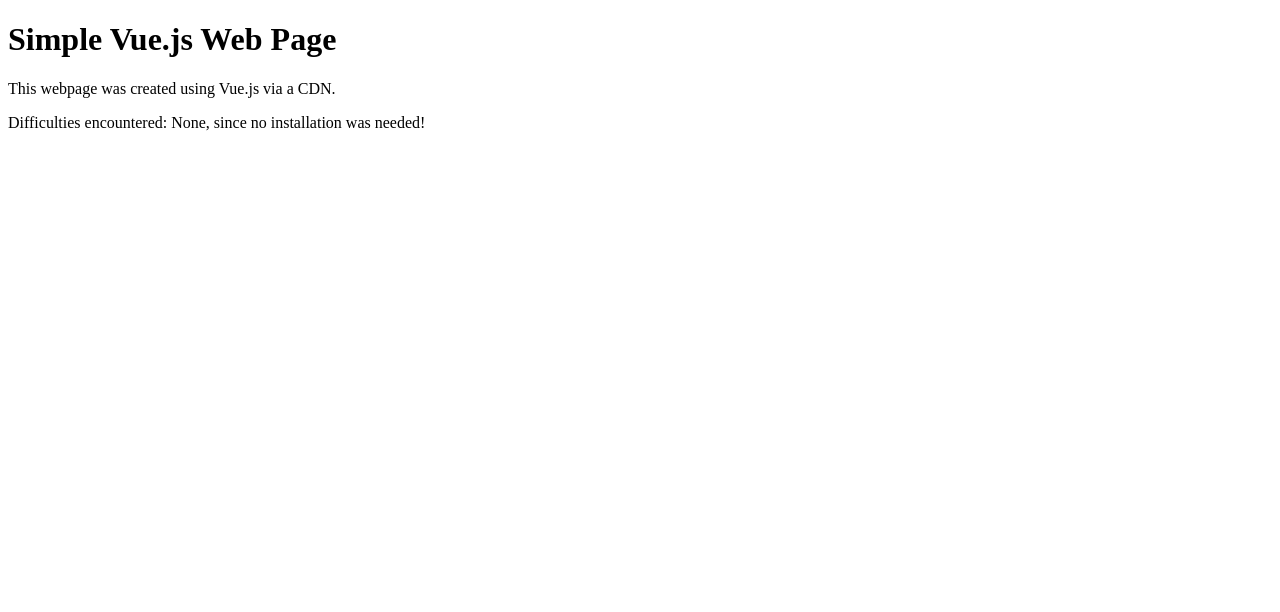
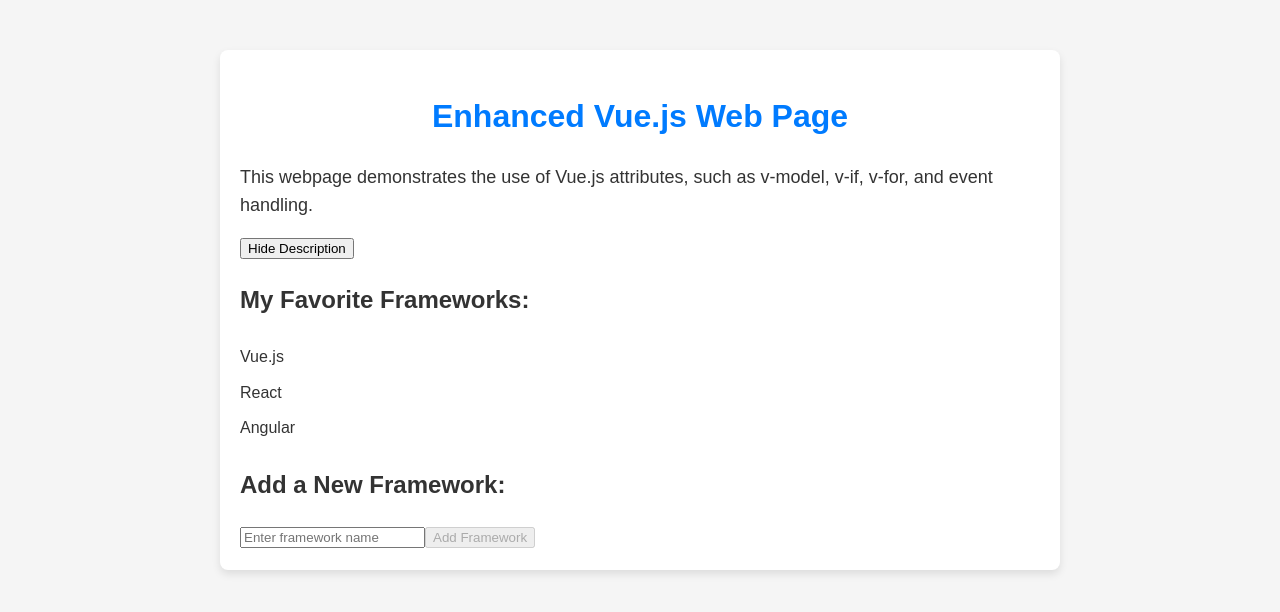
Before and after one commit to NicolasAbule/NicolasAbule.github.io, a plain HTML site: page vuejs/index.html in a window 1280 px wide. Drawn offline with nearby package versions, Linux system fonts and the light colour scheme.

Commit message:
Update index.html

```diff
--- a/vuejs/index.html
+++ b/vuejs/index.html
@@ -3,18 +3,101 @@
 <head>
   <meta charset="UTF-8">
   <meta name="viewport" content="width=device-width, initial-scale=1.0">
-  <title>Simple Vue.js Page</title>
+  <title>Enhanced Vue.js Web Page</title>
+
+  <!-- Vue.js CDN -->
   <script src="https://unpkg.com/vue@3"></script>
+
+  <!-- Internal CSS for styling -->
+  <style>
+    body {
+      font-family: Arial, sans-serif;
+      margin: 0;
+      padding: 0;
+      background-color: #f5f5f5;
+      color: #333;
+      line-height: 1.6;
+    }
+    #app {
+      max-width: 800px;
+      margin: 50px auto;
+      padding: 20px;
+      background: #fff;
+      border-radius: 8px;
+      box-shadow: 0 4px 8px rgba(0, 0, 0, 0.1);
+    }
+    h1 {
+      color: #007bff;
+      text-align: center;
+      margin-bottom: 20px;
+    }
+    p {
+      font-size: 18px;
+      margin-bottom: 15px;
+    }
+    p:last-child {
+      font-style: italic;
+      color: #555;
+    }
+    ul {
+      list-style-type: none;
+      padding: 0;
+    }
+    li {
+      padding: 5px 0;
+    }
+  </style>
 </head>
 <body>
   <div id="app">
-    <h1>Simple Vue.js Web Page</h1>
-    <p>This webpage was created using Vue.js via a CDN.</p>
-    <p>Difficulties encountered: None, since no installation was needed!</p>
+    <h1>{{ title }}</h1>
+
+    <p v-if="showDescription">
+      {{ description }}
+    </p>
+
+    <button @click="toggleDescription">
+      {{ showDescription ? 'Hide' : 'Show' }} Description
+    </button>
+
+    <h2>My Favorite Frameworks:</h2>
+    <ul>
+      <li v-for="framework in frameworks" :key="framework">
+        {{ framework }}
+      </li>
+    </ul>
+
+    <h2>Add a New Framework:</h2>
+    <input v-model="newFramework" placeholder="Enter framework name">
+    <button @click="addFramework" :disabled="!newFramework">Add Framework</button>
+
+    <p v-if="frameworks.length === 0">No frameworks added yet.</p>
   </div>
 
   <script>
-    const app = Vue.createApp({});
+    const app = Vue.createApp({
+      data() {
+        return {
+          title: 'Enhanced Vue.js Web Page',
+          description: 'This webpage demonstrates the use of Vue.js attributes, such as v-model, v-if, v-for, and event handling.',
+          showDescription: true,
+          frameworks: ['Vue.js', 'React', 'Angular'],
+          newFramework: ''
+        };
+      },
+      methods: {
+        toggleDescription() {
+          this.showDescription = !this.showDescription;
+        },
+        addFramework() {
+          if (this.newFramework.trim()) {
+            this.frameworks.push(this.newFramework.trim());
+            this.newFramework = '';
+          }
+        }
+      }
+    });
+
     app.mount('#app');
   </script>
 </body>
```
